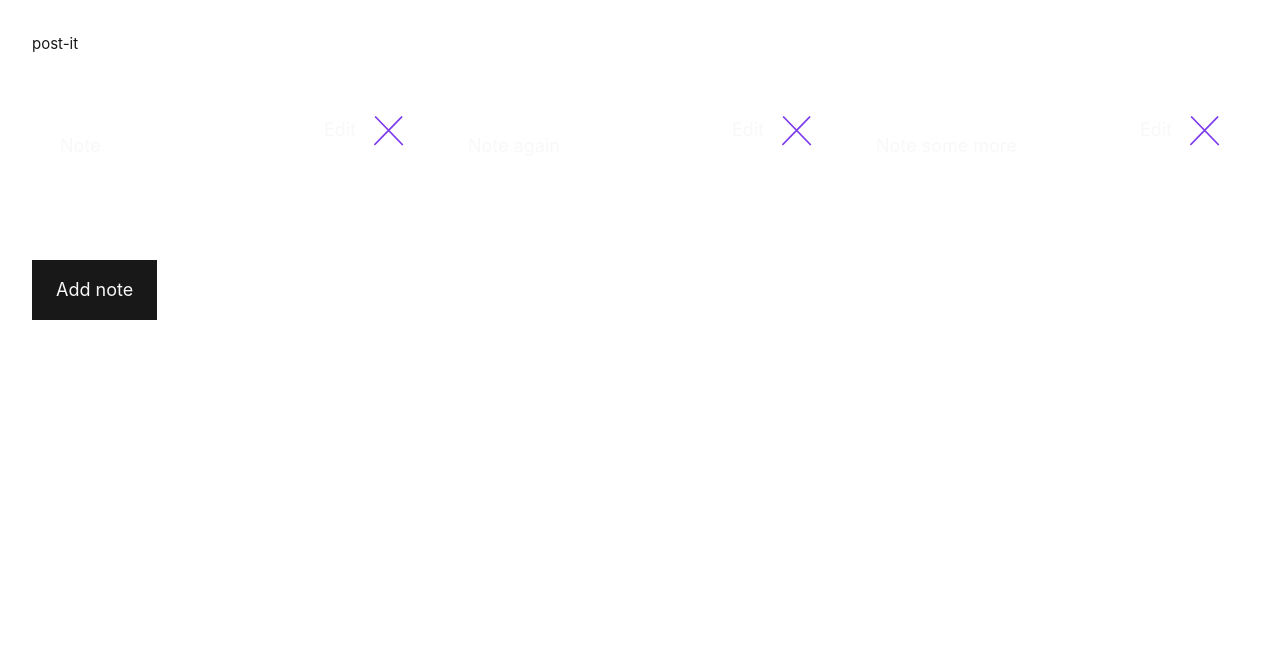
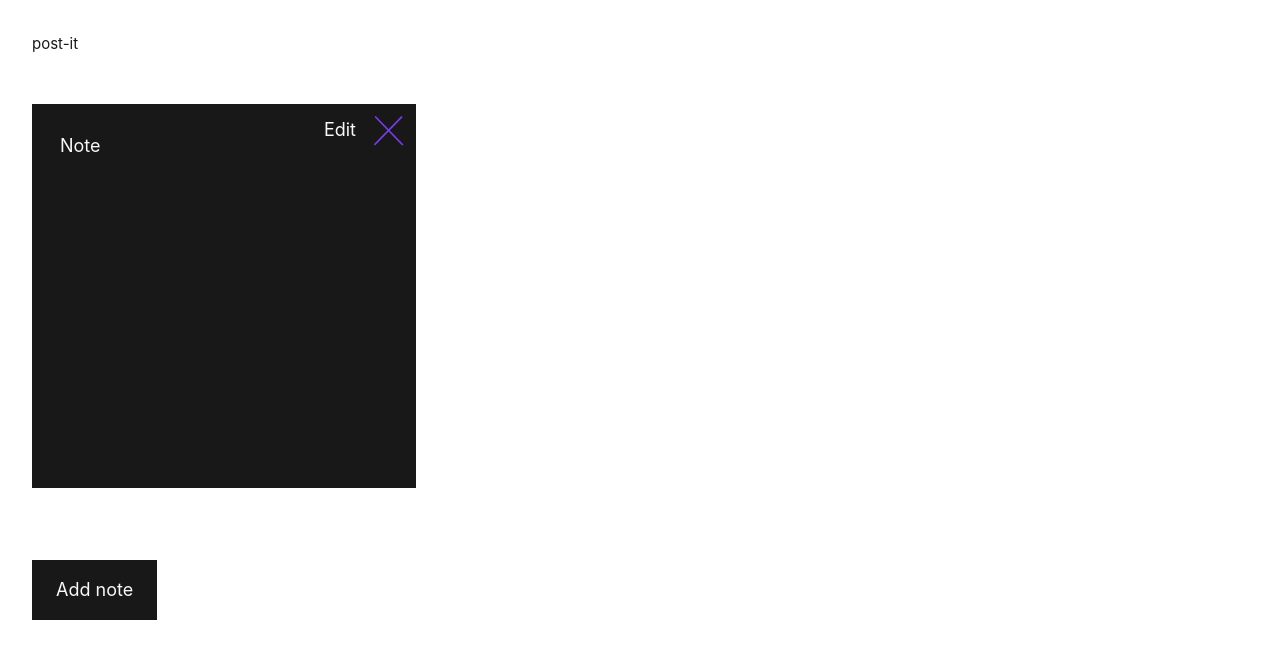
Before and after one commit to kristofferlarberg/post-it, a Vue app: page / in a window 1280 px wide. Shown: the top 658 px of the page. Built offline with nearby package versions, Linux system fonts and the light colour scheme.

Commit message:
refactor: use composition API instead of options API, rename functions

```diff
--- a/src/views/HomeView.vue
+++ b/src/views/HomeView.vue
@@ -1,38 +1,28 @@
-<script>
+<script setup>
+import { ref, onMounted } from "vue";
 import CloseIcon from "../components/CloseIcon.vue";
 
-export default {
-  components: {
-    CloseIcon,
-  },
-  data() {
-    return {
-      notes: [
-        { id: Math.random(), text: "Note" },
-        { id: Math.random(), text: "Note again" },
-        { id: Math.random(), text: "Note some more" },
-      ],
-      activeNote: {},
-    };
-  },
-  methods: {
-    addNote() {
-      const newNote = { id: Math.random(), text: "" };
-      this.notes.push(newNote);
-      this.activeNote = newNote;
-    },
-    updateNote() {
-      this.notes.find((note) => note.id === this.activeNote);
-      this.activeNote = {};
-    },
-    removeNote(note) {
-      this.notes = this.notes.filter((t) => t !== note);
-    },
-    editNote(note) {
-      this.activeNote = note;
-    },
-  },
-};
+const notes = ref([{ id: Math.random(), text: "Note" }]);
+const activeNote = ref({});
+
+function newNote() {
+  const note = { id: Math.random(), text: "" };
+  notes.value.push(note);
+  activeNote.value = note;
+}
+
+function saveNote() {
+  notes.value.find((note) => note.id === activeNote.value);
+  activeNote.value = {};
+}
+
+function removeNote(note) {
+  notes.value = notes.value.filter((t) => t !== note);
+}
+
+function editNote(note) {
+  activeNote.value = note;
+}
 </script>
 
 <template>
@@ -41,9 +31,9 @@ export default {
       <div
         v-for="note in notes"
         :key="note.id"
-        class="h-96bg-black-primary w-96 p-3 text-lg text-white-secondary dark:bg-white-primary dark:text-black-primary"
+        class="h-96 w-96 bg-black-primary p-3 text-lg text-white-secondary dark:bg-white-primary dark:text-black-primary"
       >
-        <form v-if="activeNote.id === note.id" @submit.prevent="updateNote">
+        <form v-if="activeNote.id === note.id" @submit.prevent="saveNote">
           <label class="hidden" for="note">Edit note</label>
           <textarea
             id="note"
@@ -81,7 +71,7 @@ export default {
     </div>
     <button
       class="mt-6 bg-black-primary px-6 py-4 text-lg text-white-secondary"
-      @click="addNote"
+      @click="newNote"
     >
       Add note
     </button>
```
